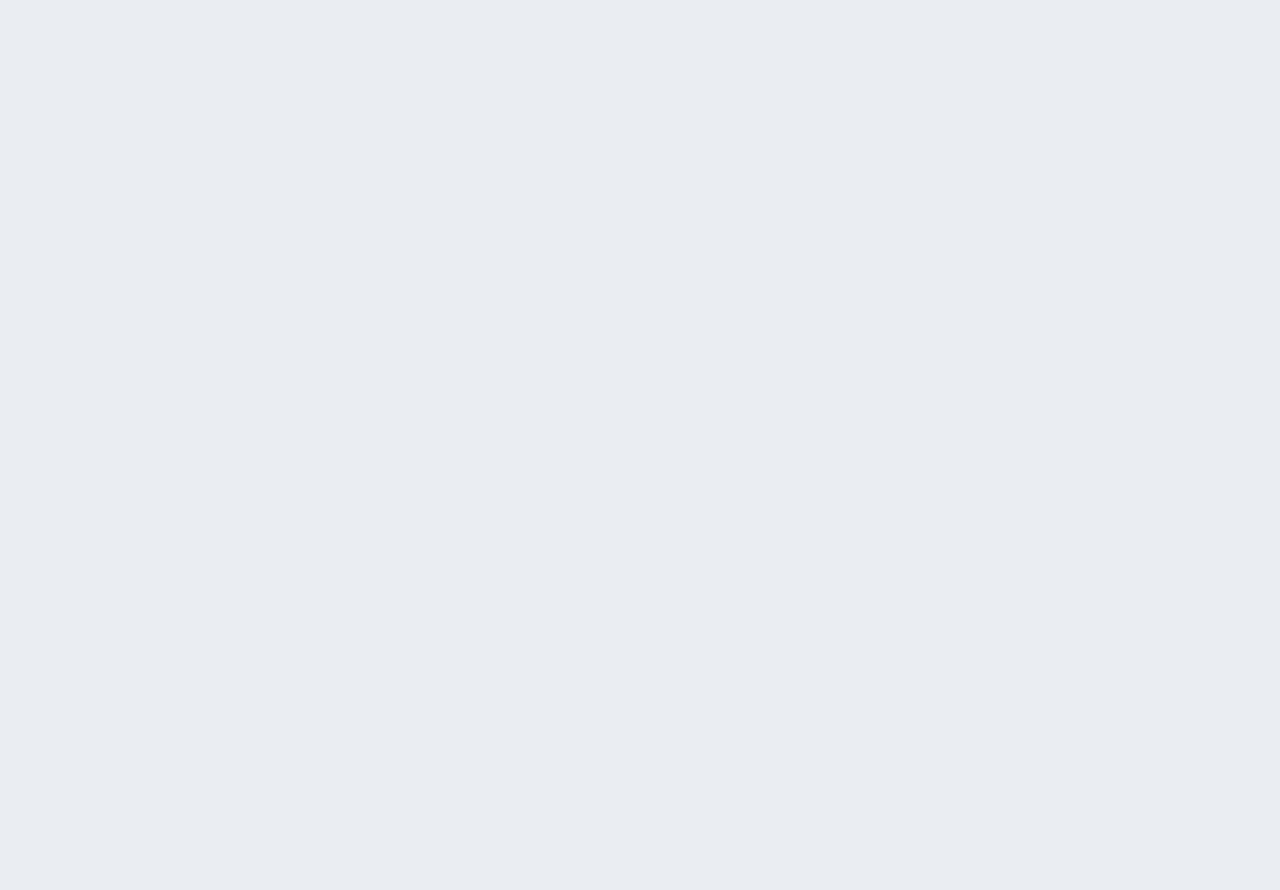
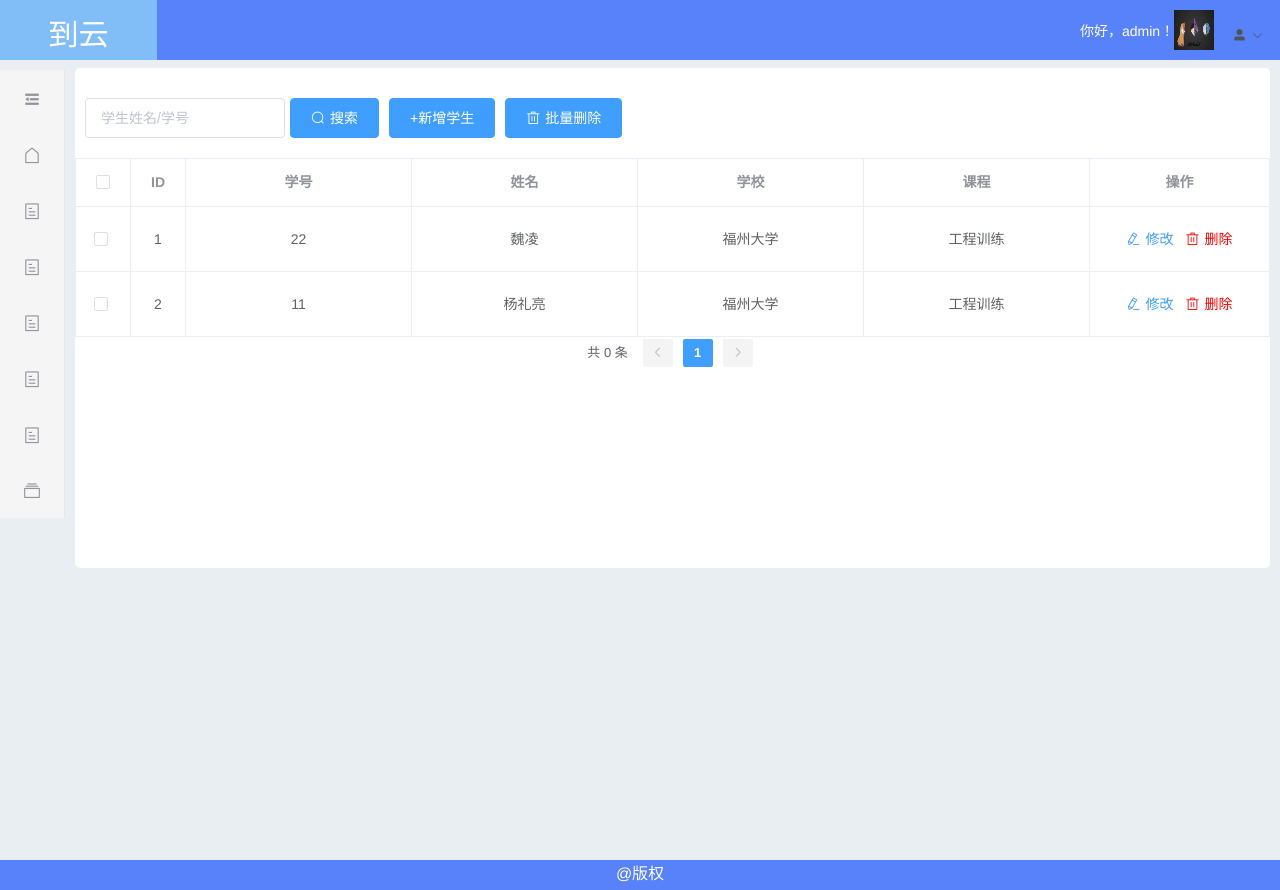
Before and after one commit to Jewellll/DaoYun--Web, a Vue app: page /studentmanage in a window 1280 px wide. Before the commit the page ends 800 px from the top, so only its background shows below. Built offline with nearby package versions, Linux system fonts and the light colour scheme; sample sign-in values are in the browser's storage.

Commit message:
学生管理
学生管理界面，功能部分未完善

```diff
--- a/src/components/Home.vue
+++ b/src/components/Home.vue
@@ -1,8 +1,8 @@
 <template>
     <body>
     <Header></Header>
+    <Sidebar class="sidebar"></Sidebar>
     <div class="container" style="overflow: hidden;">
-        <Sidebar class="sidebar"></Sidebar>
         <router-view></router-view>
     </div>
     <Footer></Footer>
@@ -33,4 +33,7 @@ body {
 .sidebar {
     float: left;
 }
+.container{
+    height: 100vh;
+}
 </style>
--- a/src/components/layout/Sidebar.vue
+++ b/src/components/layout/Sidebar.vue
@@ -1,5 +1,6 @@
 <template>
     <div class="sidebar">
+        <el-collapse-transition>
         <el-menu
             class="sidebar-el-menu"
             :default-active="tohome"
@@ -49,6 +50,7 @@
                 </template>
             </template>
         </el-menu>
+        </el-collapse-transition>
     </div>
 </template>
 
@@ -71,7 +73,7 @@ export default {
                 },
                 {
                     icon: 'el-icon-tickets',
-                    index: 'table',
+                    index: 'StudentManage',
                     title: '学生管理'
                 },
                 {
@@ -130,6 +132,7 @@ export default {
 .sidebar-el-menu{
 }
 .sidebar {
+    margin-top: 10px;
     text-align: left;
 }
 </style>
--- a/src/components/page/Manage.vue
+++ b/src/components/page/Manage.vue
@@ -2,6 +2,7 @@
 <div class="manage-container">
     <div class="container">
         <div class="title">
+            <h1>欢迎来到到云</h1>
         </div>
     <div class="info">
         <el-table
@@ -48,28 +49,19 @@ export default {
 </script>
 
 <style scoped>
-.manage-container{
-    margin: 0;
-    width: 100%;
-    height: 100vh;
-}
 .title{
     margin-top: 0px;
     text-align: center;
 }
 .info{
-   position: absolute;
-    top: 50px;
-   left: 400px;
+    margin-left: 500px;
 }
 .container{
     margin-top: 8px;
-    position: relative;
+    margin-left: 10px;
+    margin-right: 10px;
     background-color: #FFFFFF;
-    left: 165px;
-    width: 1200px;
     height:500px;
     border-radius: 5px;
-
 }
 </style>
--- /dev/null
+++ b/src/components/page/StudentManage.vue
@@ -0,0 +1,214 @@
+<template>
+    <div class="manage-container">
+        <div class="container">
+                <div class="action">
+                    <el-input v-model="search.name" placeholder="学生姓名/学号" class="input"></el-input>
+                    <el-button type="primary" icon="el-icon-search" @click="Search" style="margin-left: 5px">搜索</el-button>
+                    <el-button
+                        type="primary"
+                        @click="Insert"
+                    >+新增学生</el-button>
+                    <el-button
+                        type="primary"
+                        icon="el-icon-delete"
+                        @click="dellSelection"
+                    >批量删除</el-button>
+                </div>
+
+                <el-table
+                    :data="tableData"
+                    border
+                    class="table"
+                    ref="multipleTable"
+                    header-cell-class-name="table-header"
+                    @selection-change="SelectionChange"
+                >
+                    <el-table-column type="selection" width="55" align="center"></el-table-column>
+                    <el-table-column prop="id" label="ID" width="55" align="center"></el-table-column>
+                    <el-table-column prop="number" label="学号" align="center"></el-table-column>
+                    <el-table-column prop="name" label="姓名" align="center"></el-table-column>
+                    <el-table-column prop="school" label="学校" align="center"></el-table-column>
+                    <el-table-column prop="course" label="课程" align="center"></el-table-column>
+                    <el-table-column label="操作" width="180" align="center">
+
+                        <template slot-scope="scope">
+                            <el-button
+                                type="text"
+                                icon="el-icon-edit"
+                                @click="Edit(scope.$index, scope.row)"
+                            >修改</el-button>
+                            <el-button
+                                type="text"
+                                icon="el-icon-delete"
+                                class="red"
+                                @click="Delete(scope.$index, scope.row)"
+                            >删除</el-button>
+                        </template>
+                    </el-table-column>
+                </el-table>
+
+                <div class="pagination">
+                    <el-pagination
+                        background
+                        layout="total, prev, pager, next"
+                        :current-page="search.pageIndex"
+                        :page-size="search.pageSize"
+                        :total="pageTotal"
+                        @current-change="handlePageChange"
+                    ></el-pagination>
+                </div>
+            </div>
+
+        <el-dialog title="添加学生"  width="30%">
+            <el-form ref="form" :model="form" label-width="70px">
+                <el-form-item label="学号">
+                    <el-input v-model="form.number"></el-input>
+                </el-form-item>
+                <el-form-item label="姓名">
+                    <el-input v-model="form.name"></el-input>
+                </el-form-item>
+                <el-form-item label="学校">
+                    <el-input v-model="form.school"></el-input>
+                </el-form-item>
+                <el-form-item label="课程">
+                    <el-input v-model="form.course"></el-input>
+                </el-form-item>
+            </el-form>
+            <span slot="footer" class="dialog-footer">
+                <el-button @click="editVisible = false">取 消</el-button>
+                <el-button type="primary" @click="saveInsert">确 定</el-button>
+            </span>
+        </el-dialog>
+            <el-dialog title="修改信息" :visible.sync="editVisible" width="30%">
+                <el-form ref="form" :model="form" label-width="70px">
+                    <el-form-item label="学号">
+                        <el-input v-model="form.number"></el-input>
+                    </el-form-item>
+                    <el-form-item label="姓名">
+                        <el-input v-model="form.name"></el-input>
+                    </el-form-item>
+                    <el-form-item label="学校">
+                        <el-input v-model="form.school"></el-input>
+                    </el-form-item>
+                    <el-form-item label="课程">
+                        <el-input v-model="form.course"></el-input>
+                    </el-form-item>
+                </el-form>
+                <span slot="footer" class="dialog-footer">
+                <el-button @click="editVisible = false">取 消</el-button>
+                <el-button type="primary" @click="saveEdit">确 定</el-button>
+            </span>
+            </el-dialog>
+        </div>
+</template>
+
+<script>
+export default {
+    name: 'StudentManage',
+    data() {
+        return {
+            search: {
+                id:'',
+                number:'',
+                name: '',
+                school:'',
+                course:'',
+                pageIndex: 1,
+                pageSize: 5
+            },
+            tableData: [
+                {id:1,number:22,name: '魏凌',school:'福州大学',course:'工程训练'},
+                {id:2,number:11,name: '杨礼亮',school:'福州大学',course:'工程训练'}
+            ],
+            multipleSelection: [],
+            delList: [],
+            editVisible: false,
+            pageTotal: 0,
+            form: {},
+            idx: -1,
+        };
+    },
+    methods: {
+        getData() {
+
+        },
+        Search() {
+            this.$set(this.search, 'pageIndex', 1);
+            this.getData();
+        },
+        // 删除操作
+        Delete(index, row) {
+            // 二次确认删除
+            this.$confirm('确定删除吗？', '提示', {
+                type: 'warning'
+            })
+                .then(() => {
+                    this.$message.success('删除成功');
+                    this.tableData.splice(index, 1);
+                })
+                .catch(() => {});
+        },
+        // 多选操作
+        SelectionChange(val) {
+            this.multipleSelection = val;
+        },
+        dellSelection() {
+            const length = this.multipleSelection.length;
+            let str = '';
+            this.delList = this.delList.concat(this.multipleSelection);
+            for (let i = 0; i < length; i++) {
+                str += this.multipleSelection[i].name + ' ';
+            }
+            this.$message.error(`删除了${str}`);
+            this.multipleSelection = [];
+        },
+        // 编辑操作
+        Edit(index, row) {
+            this.idx = index;
+            this.form = row;
+            this.editVisible = true;
+        },
+        Insert(){
+            this.editVisible = true;
+        },
+        // 保存编辑
+        saveEdit() {
+            this.editVisible = false;
+            this.$message.success(`修改第 ${this.idx + 1} 行成功`);
+            this.$set(this.tableData, this.idx, this.form);
+        },
+        // 分页导航
+        handlePageChange(val) {
+            this.$set(this.query, 'pageIndex', val);
+            this.getData();
+        }
+    }
+}
+</script>
+
+<style scoped>
+.container{
+    margin-top: 8px;
+    margin-left: 10px;
+    margin-right: 10px;
+    background-color: #FFFFFF;
+    height:500px;
+    border-radius: 5px;
+
+}
+.action{
+    display: flex;
+    flex-direction: row;
+    padding: 30px 10px 20px 10px;
+}
+.input {
+    width: 200px;
+    display: inline-block;
+}
+.table {
+    font-size: 14px;
+}
+.red {
+    color: #ff0000;
+}
+</style>
--- a/src/router/index.js
+++ b/src/router/index.js
@@ -7,6 +7,7 @@ import Login from '../components/layout/Login'
 import CheckPhone from '../components/page/CheckPhone'
 import Register from '../components/layout/Register'
 import Manage from '../components/page/Manage'
+import StudentManage from '../components/page/StudentManage'
 
 Vue.use(Router)
 
@@ -29,6 +30,14 @@ export default new Router({
                     path: '/manage',
                     name: 'Manage',
                     component: Manage,
+                    meta: {
+                        requireAuth: true
+                    }
+                },
+                {
+                    path: '/studentmanage',
+                    name: 'StudentManage',
+                    component: StudentManage,
                     meta: {
                         requireAuth: true
                     }
```
